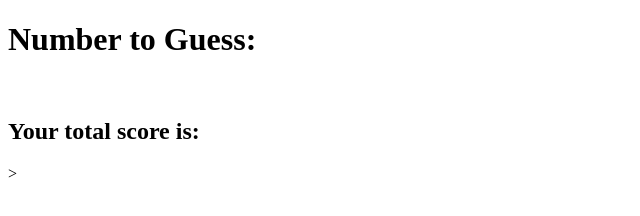
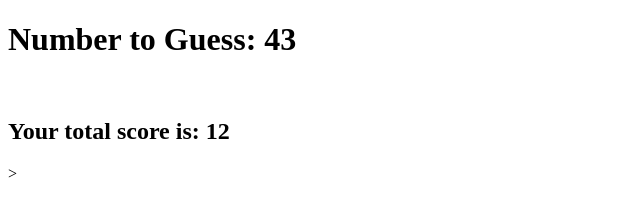
Before and after one commit to edudek002/week-4-game, a plain HTML site: page index.html in a window 1280 px wide. Shown: the full height of the page, 0-640 px from the left. Drawn offline with nearby package versions, Linux system fonts and the light colour scheme.

Commit message:
created Object file

```diff
--- a/assets/css/style.css
+++ b/assets/css/style.css
@@ -0,0 +1,6 @@
+
+
+    .gem-image {
+      width: 100px;
+      height: 100px;
+    }
--- a/assets/javascript/game.js
+++ b/assets/javascript/game.js
@@ -1,3 +1,6 @@
+
+
+
 var counter=0;
 
     //create a large random number 19-120
@@ -37,7 +40,7 @@ var counter=0;
 
       imageGem[i] = $("<img>");
       imageGem[i].addClass("gem-image");
-      var color = ["gemstoneBlue.jpg", "gemstoneGreen.jpg", "gemstoneRed.jpg", "gemstoneYellow.jpg"];
+      var color = ["assets/images/gemstoneBlue.jpg", "assets/images/gemstoneGreen.jpg", "assets/images/gemstoneRed.jpg", "assets/images/gemstoneYellow.jpg"];
       imageGem[i].attr("src", color[i]);
       imageGem[i].attr("data-gemvalue", randomSm[i]);
       $("#gems").append(imageGem[i]);
--- /dev/null
+++ b/assets/javascript/gameObject.js
@@ -0,0 +1,122 @@
+/*
+
+* Gems class
+
+*/
+
+var Gems = function(number) {
+    //this.counter=0;
+
+    //create a large random number 19-120
+
+    this.Min =19;
+    this.Max =120;
+    this.min =1;
+    this.max =12;
+    this.numberLg=numberLg;
+    this.numberSm=numberSm;
+    this.randomLg =[];
+    this.randomSm =[0,0,0,0,];
+
+
+
+  }
+
+  Gems.prototype.setRandomLg = function() {
+    var numberLg = [Math.floor(Math.random() * (this.Max - this.Min + 1)) + this.Min];
+    this.randomLg = numberLg;
+    console.log("first large =" + numberLg);
+    //alert("large number is " + number);
+    //document.getElementById("random-numberLg").innerHTML = this.randomLg;
+    $("#random-numberLg").text(this.randomLg);
+
+  }
+
+  // create a small random number 1-12 for different crystals
+
+  Gems.prototype.setRandomSm = function() {
+    //for (var i = 0; i <4; i++) {
+
+      var numberSm =[Math.floor(Math.random() * (this.max - this.min + 1)) + this.min];
+      this.randomSm = numberSm;
+      console.log("first small =" + numberSm);
+      //alert("large number is " + number);
+      //document.getElementById("random-numberSm").innerHTML = this.randomSm;
+      $("#total-number").text(this.randomSm);
+    //};
+  }
+
+
+
+  Gems.prototype.setGems = function() {
+    var imageGem=[];
+    for (var i = 0; i < randomSm.length; i++) {
+      imageGem[i] = $("<img>");
+      imageGem[i].addClass("gem-image");
+      var color = ["gemstoneBlue.jpg", "gemstoneGreen.jpg", "gemstoneRed.jpg", "gemstoneYellow.jpg"];
+      imageGem[i].attr("src", color[i]);
+      imageGem[i].attr("data-gemvalue", randomSm[i]);
+      $("#gems").append(imageGem[i]);
+    }
+  }
+
+
+
+
+
+  /*
+  Gems.prototype.setgems = function() {
+
+    $(".gem-image").on("click", function() {
+
+      var gemValue = ($(this).attr("data-gemvalue"));
+      alert("you guessed: " + gemValue);
+      gemValue = parseInt(gemValue);
+      counter += gemValue;
+
+      $("#total-number").text(counter);
+
+      if (counter === randomLg) {
+        alert("You win!");
+      }
+      else if (counter >= randomLg) {
+        alert("You lose!!");
+      }
+
+
+
+    });
+
+    */
+
+
+
+
+
+
+    //console.log("Random number = " + newGems.number);
+
+
+    var Max=120;
+    var Min=19;
+    var numberLg =Math.floor(Math.random() * (Max - Min + 1)) + Min
+
+    var max=12;
+    var min=1;
+    var numberSm =Math.floor(Math.random() * (max - min + 1)) + min;
+
+    var newGemsLg = new Gems(numberLg);
+    newGemsLg.setRandomLg();
+
+
+    var newGemsSm = new Gems(numberSm);
+    newGemsSm.setRandomSm();
+
+    var newGemsImage = new Gems(imageGem);
+    newGemsImage.setGems();
+
+
+
+
+    //console.log("Random Large number = " + newGemsLg.numberLg);
+    //console.log("Random Small number = " + newGemsSm.numberSm);
--- a/index.html
+++ b/index.html
@@ -11,8 +11,6 @@
     }
   </style>
 
-
-  <link rel="stylesheet" type="text/javascript" href="assets/javascript/game.js">
 
 </head>
 <body>
@@ -33,23 +31,37 @@
   <!-- ========================================= -->
   <script type="text/javascript" src="https://cdnjs.cloudflare.com/ajax/libs/jquery/3.2.1/jquery.min.js"></script>
 
+
+  <script type="text/javascript" src="assets/javascript/gameObject.js"></script>
+
   <script>
 
   //needs to be updated for gems game
 
 
-  var words = ["jenniferl", "beyonce","adele"];
-  var currentGame;
 
-  document.onkeyup = function() {
-  currentGame = new Hangman(words);
-  currentGame.setRandomWord();
 
-  console.log(currentGame.dashes);
+    var Max=120;
+    var Min=19;
+    var numberLg =Math.floor(Math.random() * (Max - Min + 1)) + Min
 
-  document.getElementById("numChar").innerHTML = currentGame.dashes.join('');
-  };
+    var max=12;
+    var min=1;
+    var numberSm =Math.floor(Math.random() * (max - min + 1)) + min;
 
+    var newGemsLg = new Gems(numberLg);
+    newGemsLg.setRandomLg();
+
+    var newGemsSm = new Gems(numberSm);
+    newGemsSm.setRandomSm();
+
+    var newGemsImage = new Gems(imageGem);
+    newGemsImage.setGems();
+
+
+    console.log("HTML Random number = " + newGemsLg.numberLg);
+
+    console.log("HTML Random number = " + newGemsSm.numberSm);
 
 
   </script>
```
Also changed, not shown: assets/append_function.png (deleted).
